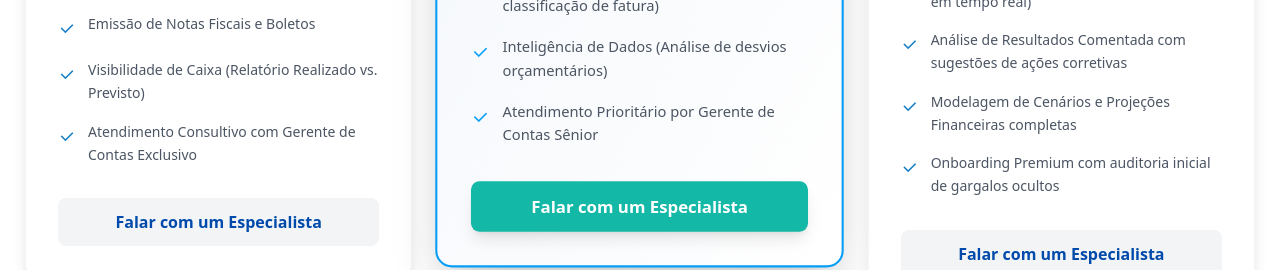
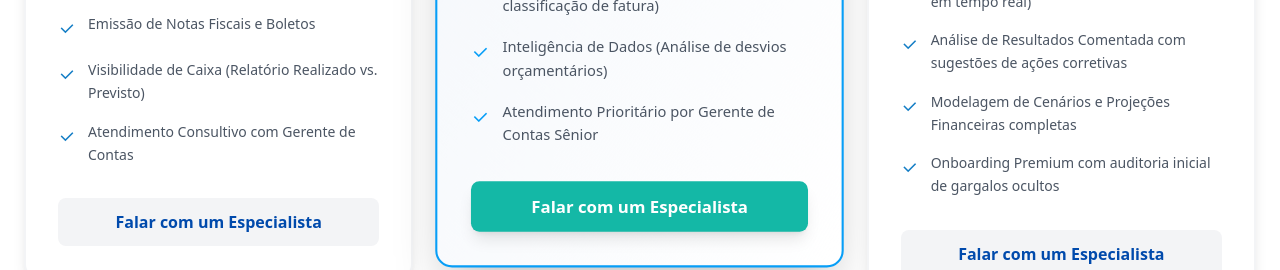
Before and after one commit to jrbecker-pro/site-profinx, a React (Vite) app: page / in a window 1280 px wide. Shown: the part 6640-6910 px from the top of the page. Built offline with nearby package versions, Linux system fonts and the light colour scheme; no server answers.

Commit message:
Update PricingSection.tsx

```diff
--- a/src/pages/home/components/PricingSection.tsx
+++ b/src/pages/home/components/PricingSection.tsx
@@ -12,7 +12,7 @@ export default function PricingSection() {
         'Agendamento Bancário',
         'Emissão de Notas Fiscais e Boletos',
         'Visibilidade de Caixa (Relatório Realizado vs. Previsto)',
-        'Atendimento Consultivo com Gerente de Contas Exclusivo'
+        'Atendimento Consultivo com Gerente de Contas'
       ],
       highlighted: false
     },
```
